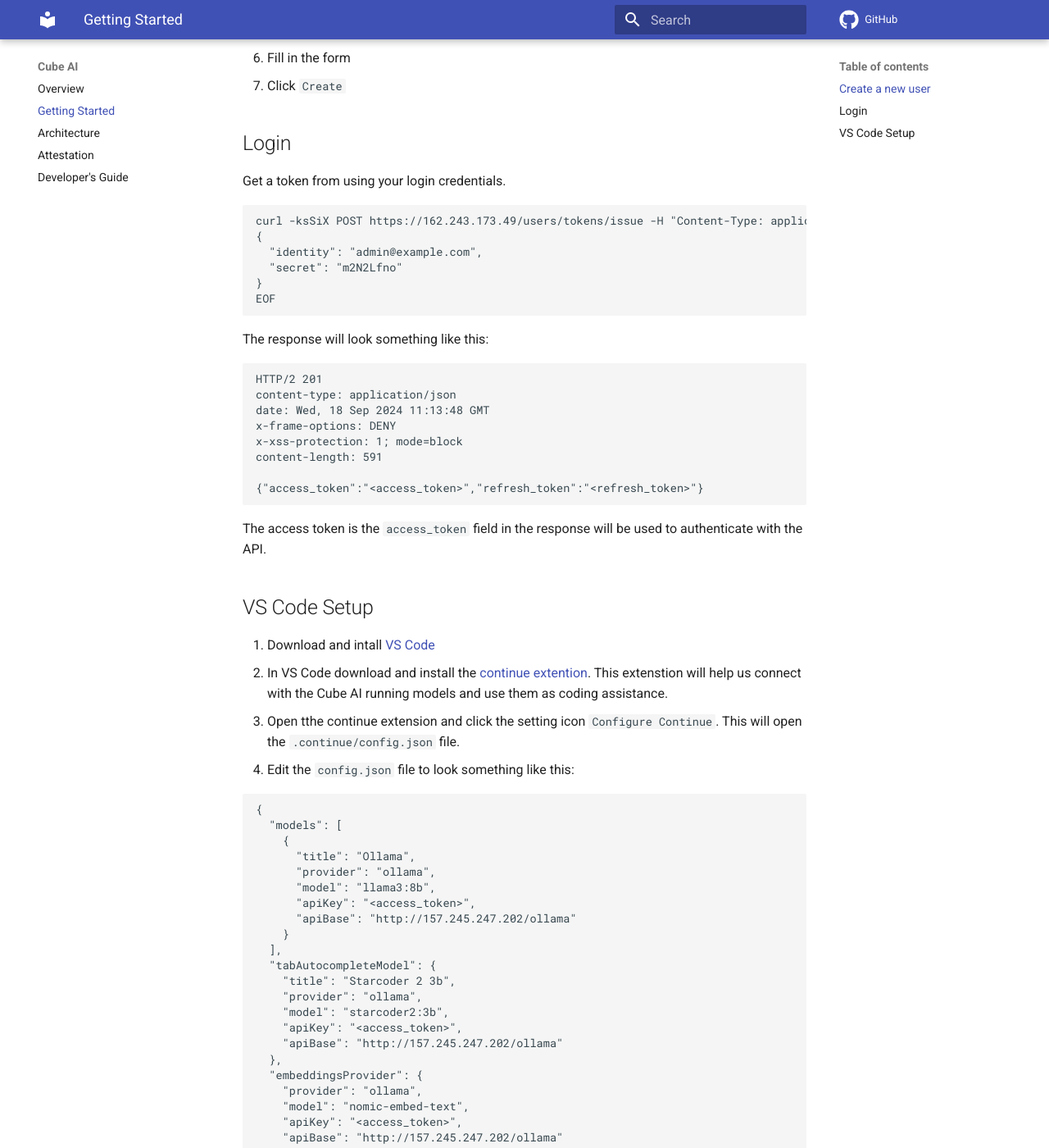
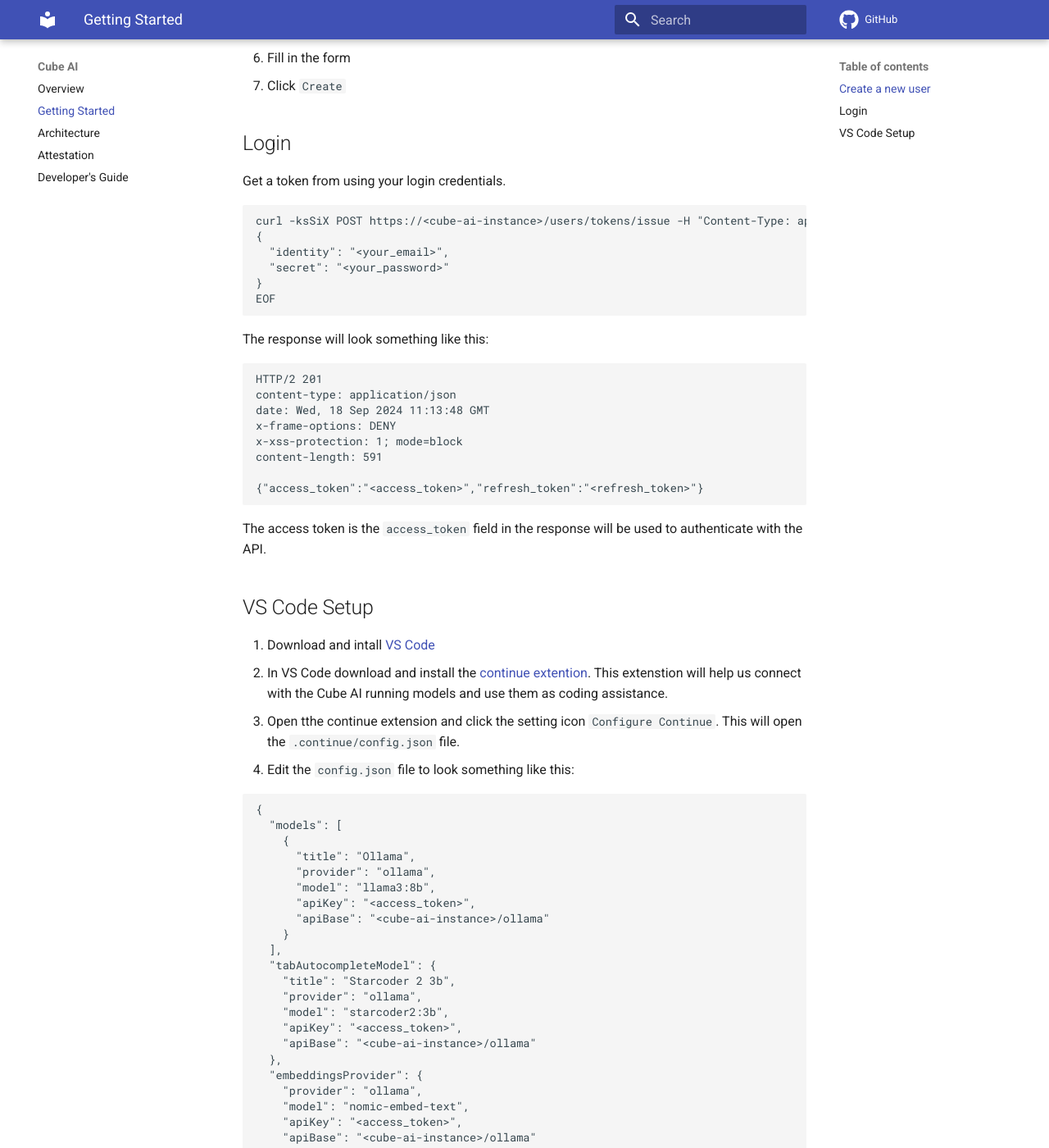
Before and after one commit to ultravioletrs/cube-docs, an MkDocs documentation site: the page built from docs/getting-started.md, in a window 1280 px wide and 1400 px high, scrolled down 499 px. Shown: the whole window at 82% size. Built offline with MkDocs 1.6.1 and Material for MkDocs 9.7.7, drawn with Linux system fonts in a browser that asks for light colours; comment, search, counter and statistics services are not loaded; some of the changed text lies outside the part shown.

Commit message:
fix: replace actual urls with placeholders
Signed-off-by: Rodney Osodo <socials@rodneyosodo.com>

````diff
--- a/docs/getting-started.md
+++ b/docs/getting-started.md
@@ -1,6 +1,6 @@
 # Getting Started
 
-Connect to Cube AI deployed instance of port `:6193`. Login with you username and password. If you can't ask the instance adminisrator to create a new user, you can create a new user.
+Connect to Cube AI deployed instance on port `:6193`. Login with your username and password. If you can't log in ask the instance administrator to create a new user.
 
 ## Create a new user
 
@@ -19,10 +19,10 @@
 Get a token from using your login credentials.
 
 ```bash
-curl -ksSiX POST https://162.243.173.49/users/tokens/issue -H "Content-Type: application/json" -d @- << EOF
+curl -ksSiX POST https://<cube-ai-instance>/users/tokens/issue -H "Content-Type: application/json" -d @- << EOF
 {
-  "identity": "admin@example.com",
-  "secret": "m2N2Lfno"
+  "identity": "<your_email>",
+  "secret": "<your_password>"
 }
 EOF
 ```
````
Also changed, not shown: other parts of docs/getting-started.md (+3 -3 lines).
